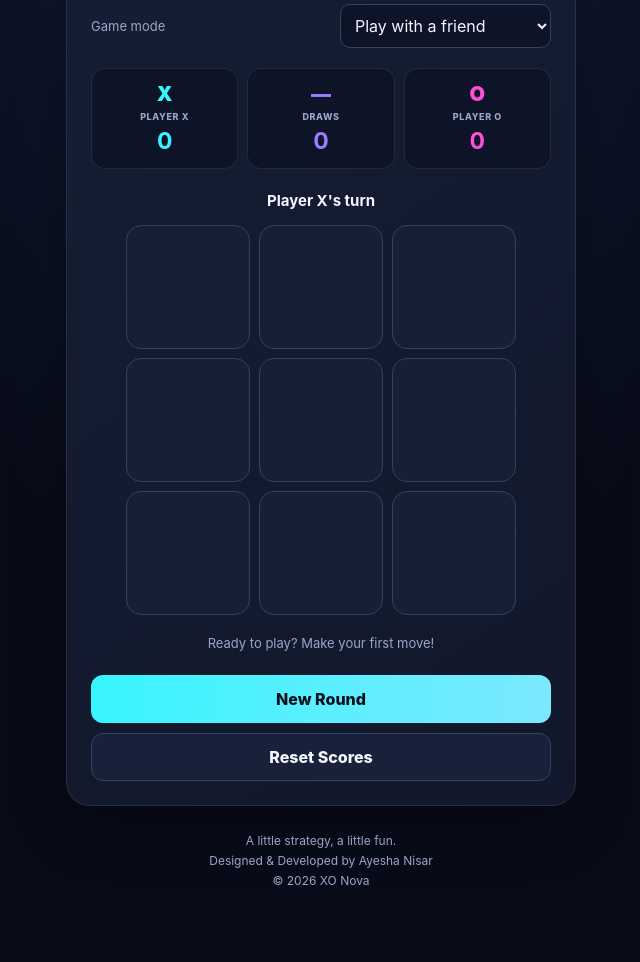
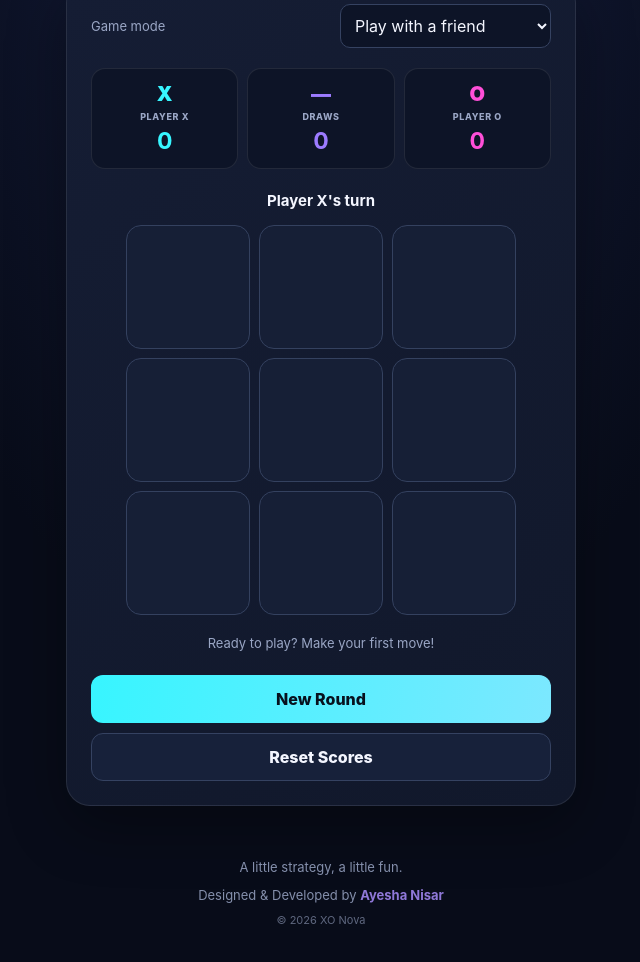
Before and after one commit to ayesha-nisar-1011/xo-nova, a plain HTML site: page index.html in a window 1280 px wide. Shown: the part 259-1221 px from the top of the page, without its empty margins (319-959 px from the left). Before the commit the page ends 1182 px from the top, so only its background shows below. Drawn offline with Linux system fonts and the light colour scheme.

Commit message:
Update style.css

```diff
--- a/style.css
+++ b/style.css
@@ -1,4 +1,3 @@
-
 :root {
   color-scheme: dark;
   --background: #080c19;
@@ -275,8 +274,13 @@ h1 span {
 }
 
 @keyframes winner-pulse {
-  from { transform: scale(1); }
-  to { transform: scale(1.035); }
+  from {
+    transform: scale(1);
+  }
+
+  to {
+    transform: scale(1.035);
+  }
 }
 
 .game-message {
@@ -365,6 +369,7 @@ footer p {
 }
 
 @media (prefers-reduced-motion: reduce) {
+
   *,
   *::before,
   *::after {
@@ -372,3 +377,26 @@ footer p {
     transition-duration: 0.01ms !important;
   }
 }
+
+.site-footer {
+  text-align: center;
+  padding: 24px 12px;
+  margin-top: 24px;
+  font-size: 13px;
+  opacity: 0.85;
+}
+
+.footer-tagline {
+  margin-bottom: 12px;
+}
+
+.developer-name {
+  font-weight: 700;
+  color: #a78bfa;
+}
+
+.copyright {
+  margin-top: 10px;
+  font-size: 11px;
+  opacity: 0.7;
+}
```
